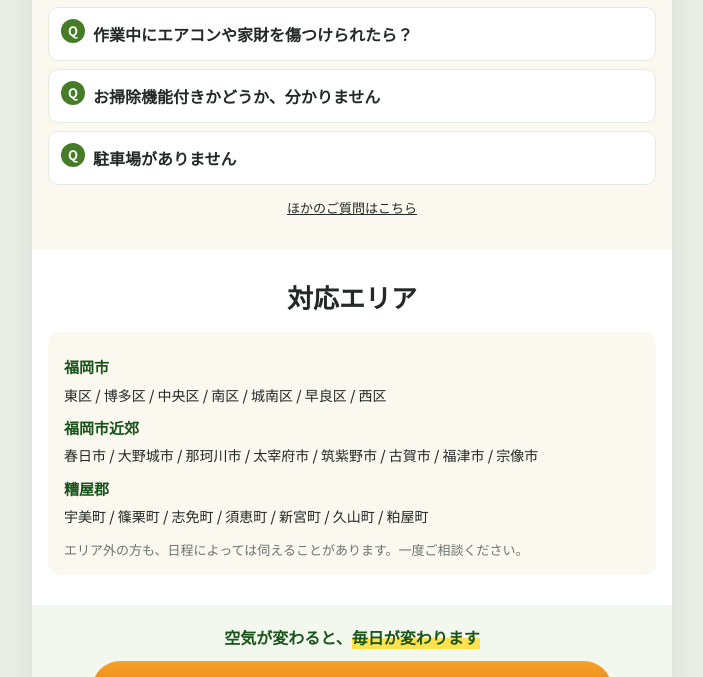
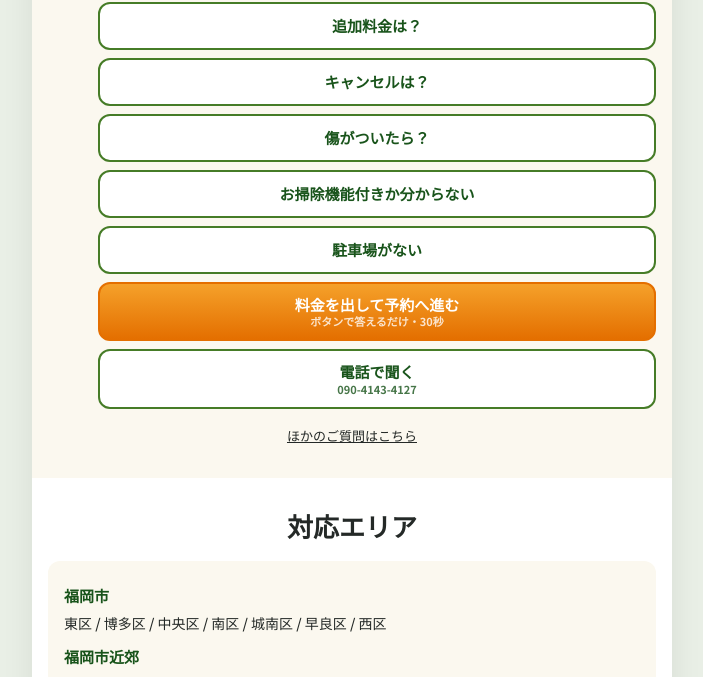
Before and after one commit to miumiumiu4/kucho-lp, a plain HTML site: page lp/index.html in a window 1280 px wide. Shown: the part 7599-8276 px from the top of the page, without its empty margins (288-991 px from the left). Drawn offline with Linux system fonts and the light colour scheme.

Commit message:
集客LPのよくある質問を会話型に (#6)
* 採用ページの会話型LP（試作）recruit/ を追加。写真・ロゴは本サイトのものを読み込み、申し込みは受け口ができるまでSMS/電話で届ける

Co-Authored-By: Claude Opus 5.5 <noreply@anthropic.com>
Claude-Session: https://claude.ai/code/session_01SjyJFEC4qKF6gFQfvRFUxC

* 空調のホットラインの集客LP（画像メイン・ペライチ型）を lp/ に追加。一番上と要注意の画像はCanvaで作成、写真は本サイトのもの、申し込みは本サイトの予約フォームへ

Co-Authored-By: Claude Opus 5.5 <noreply@anthropic.com>
Claude-Session: https://claude.ai/code/session_01SjyJFEC4qKF6gFQfvRFUxC

* 集客LPに案内係との会話を追加（台数・お掃除機能・完全分解→その場で概算→地域→予約）。申し込みボタンは全部この会話へ

Co-Authored-By: Claude Opus 5.5 <noreply@anthropic.com>
Claude-Session: https://claude.ai/code/session_01SjyJFEC4qKF6gFQfvRFUxC

* 集客LPのビフォーアフターを、真ん中のつまみを左右に動かして比べる形に

Co-Authored-By: Claude Opus 5.5 <noreply@anthropic.com>
Claude-Session: https://claude.ai/code/session_01SjyJFEC4qKF6gFQfvRFUxC

* 集客LPのビフォーアフターに吹き出し口の前後写真（同じ角度）を追加し、いちばん上の比べる枠に。熱交換器は2つ目の枠に

Co-Authored-By: Claude Opus 5.5 <noreply@anthropic.com>
Claude-Session: https://claude.ai/code/session_01SjyJFEC4qKF6gFQfvRFUxC

* 集客LPのよくある質問を会話型に（質問を押すと吹き出しで答え、最後に料金チャット・電話へ）

Co-Authored-By: Claude Opus 5.5 <noreply@anthropic.com>
Claude-Session: https://claude.ai/code/session_01SjyJFEC4qKF6gFQfvRFUxC

---------

Co-authored-by: Claude <noreply@anthropic.com>

```diff
--- a/lp/index.html
+++ b/lp/index.html
@@ -169,6 +169,8 @@
   .done .sms{background:linear-gradient(#f5a12a,#e46f00);color:#fff}
   .done .call{border:2px solid var(--g);color:var(--g-d);background:#fff}
   .done .form{font-size:13px;color:var(--muted);font-weight:700;padding:6px}
+  #faqlog{margin-bottom:4px}
+  #faqlog .opts button{font-size:15px}
   @media (prefers-reduced-motion:reduce){.msg,.opts,form.ask{animation:none}.typing i{animation:none}}
   @media (prefers-reduced-motion:reduce){.btn.web::after{animation:none;display:none}}
 </style>
@@ -284,14 +286,18 @@
   </ol>
 </section>
 
-<!-- 7. よくある質問 -->
+<!-- 7. よくある質問（会話型） -->
 <section class="sec" style="background:var(--cream)">
   <h2 class="big">よくあるご質問</h2>
-  <details class="qa"><summary>作業のあとで、追加料金がかかることはありますか？</summary><div>ありません。作業の前に現物を確認し、お見積りをご説明してから始めます。ご予約の内容と現物が違った場合も、作業を始める前にご相談します。</div></details>
-  <details class="qa"><summary>キャンセルしたいときは？</summary><div>作業日の3日前までのご連絡は、キャンセル料をいただきません。それ以降は料金を全額頂戴しております。やむを得ないご事情のときは、一度お電話でご相談ください。</div></details>
-  <details class="qa"><summary>作業中にエアコンや家財を傷つけられたら？</summary><div>損害賠償保険に加入しています。万一のときは保険でご対応します。</div></details>
-  <details class="qa"><summary>お掃除機能付きかどうか、分かりません</summary><div>分からなくて大丈夫です。予約フォームの備考欄に「お掃除機能付きか分からない」と書いていただければ、折り返しのご連絡のときに確認します。</div></details>
-  <details class="qa"><summary>駐車場がありません</summary><div>近くのコインパーキングを利用します。その料金はお客様のご負担となります。停められる場所があれば、ご予約のときにお知らせください。</div></details>
+  <p style="text-align:center;font-size:14px;margin:-6px 0 12px">気になる質問を押すと、その場でお答えします</p>
+  <div class="log" id="faqlog" aria-live="polite"></div>
+  <div id="faqsrc">
+  <details class="qa" data-short="追加料金は？"><summary>作業のあとで、追加料金がかかることはありますか？</summary><div>ありません。作業の前に現物を確認し、お見積りをご説明してから始めます。ご予約の内容と現物が違った場合も、作業を始める前にご相談します。</div></details>
+  <details class="qa" data-short="キャンセルは？"><summary>キャンセルしたいときは？</summary><div>作業日の3日前までのご連絡は、キャンセル料をいただきません。それ以降は料金を全額頂戴しております。やむを得ないご事情のときは、一度お電話でご相談ください。</div></details>
+  <details class="qa" data-short="傷がついたら？"><summary>作業中にエアコンや家財を傷つけられたら？</summary><div>損害賠償保険に加入しています。万一のときは保険でご対応します。</div></details>
+  <details class="qa" data-short="お掃除機能付きか分からない"><summary>お掃除機能付きかどうか、分かりません</summary><div>分からなくて大丈夫です。料金のチャットで「分からない」を選んでいただければ、折り返しのご連絡のときに一緒に確認します。</div></details>
+  <details class="qa" data-short="駐車場がない"><summary>駐車場がありません</summary><div>近くのコインパーキングを利用します。その料金はお客様のご負担となります。停められる場所があれば、ご予約のときにお知らせください。</div></details>
+  </div>
   <p style="text-align:center;font-size:13px;margin:12px 0 0"><a href="https://kucho-hotline.jp/faq/" target="_blank" rel="noopener">ほかのご質問はこちら</a></p>
 </section>
 
@@ -476,6 +482,69 @@
 
   run();
 
+  // ===== よくある質問も会話で =====
+  (function(){
+    var flog = document.getElementById("faqlog"), src = document.getElementById("faqsrc");
+    if (!flog || !src) return;
+    var QS = [].map.call(src.querySelectorAll("details.qa"), function(d){
+      return { q: d.querySelector("summary").textContent, short: d.dataset.short || d.querySelector("summary").textContent, a: d.querySelector("div").innerHTML, asked: false };
+    });
+    src.hidden = true;
+    var live = false;
+    function bot(html, typing){
+      var m = document.createElement("div");
+      m.className = "msg";
+      m.innerHTML = '<div class="ava"><img src="' + ICON + '" alt=""></div><div class="bub"></div>';
+      flog.appendChild(m);
+      var b = m.querySelector(".bub");
+      if (!typing) { b.innerHTML = html; return Promise.resolve(m); }
+      b.innerHTML = '<span class="typing"><i></i><i></i><i></i></span>';
+      show(m);
+      return wait(600).then(function(){ b.innerHTML = html; show(m); return m; });
+    }
+    function user(t){
+      var m = document.createElement("div");
+      m.className = "msg me";
+      m.innerHTML = '<div class="bub"></div>';
+      m.querySelector(".bub").textContent = t;
+      flog.appendChild(m);
+    }
+    function chips(){
+      var box = document.createElement("div");
+      box.className = "opts";
+      QS.forEach(function(x){
+        if (x.asked) return;
+        var b = document.createElement("button");
+        b.type = "button";
+        b.className = "wide";
+        b.textContent = x.short;
+        b.onclick = function(){ box.remove(); answer(x); };
+        box.appendChild(b);
+      });
+      var go = document.createElement("button");
+      go.type = "button"; go.className = "main wide";
+      go.innerHTML = "料金を出して予約へ進む<small>ボタンで答えるだけ・30秒</small>";
+      go.onclick = function(){ document.querySelector("[data-web]").click(); };
+      box.appendChild(go);
+      var tel = document.createElement("button");
+      tel.type = "button"; tel.className = "wide";
+      tel.innerHTML = "電話で聞く<small>" + PHONE + "</small>";
+      tel.onclick = function(){ location.href = "tel:" + TEL; };
+      box.appendChild(tel);
+      flog.appendChild(box);
+      if (live) show(box);
+    }
+    function answer(x){
+      live = true; x.asked = true;
+      user(x.q);
+      var left = QS.filter(function(y){ return !y.asked; }).length;
+      bot("<p>" + x.a + "</p>", true).then(function(){
+        return bot(left ? "<p>ほかに気になることはありますか？</p>" : "<p>ご質問はぜんぶ見ていただきました。ほかに気になることは、お電話でお気軽にどうぞ。</p>", true);
+      }).then(chips);
+    }
+    bot("<p>ご予約の前に、よく聞かれることをまとめました。<b>気になる質問を押してください</b>。</p>", false).then(chips);
+  })();
+
   // ビフォーアフター：つまみ・指・マウスで左右に動かす。画面に入ったら一度だけ揺れて「動かせる」と気づかせる
   document.querySelectorAll(".cmp").forEach(function(box){
     var r = box.querySelector(".cmp-range"), moved = false;
```
